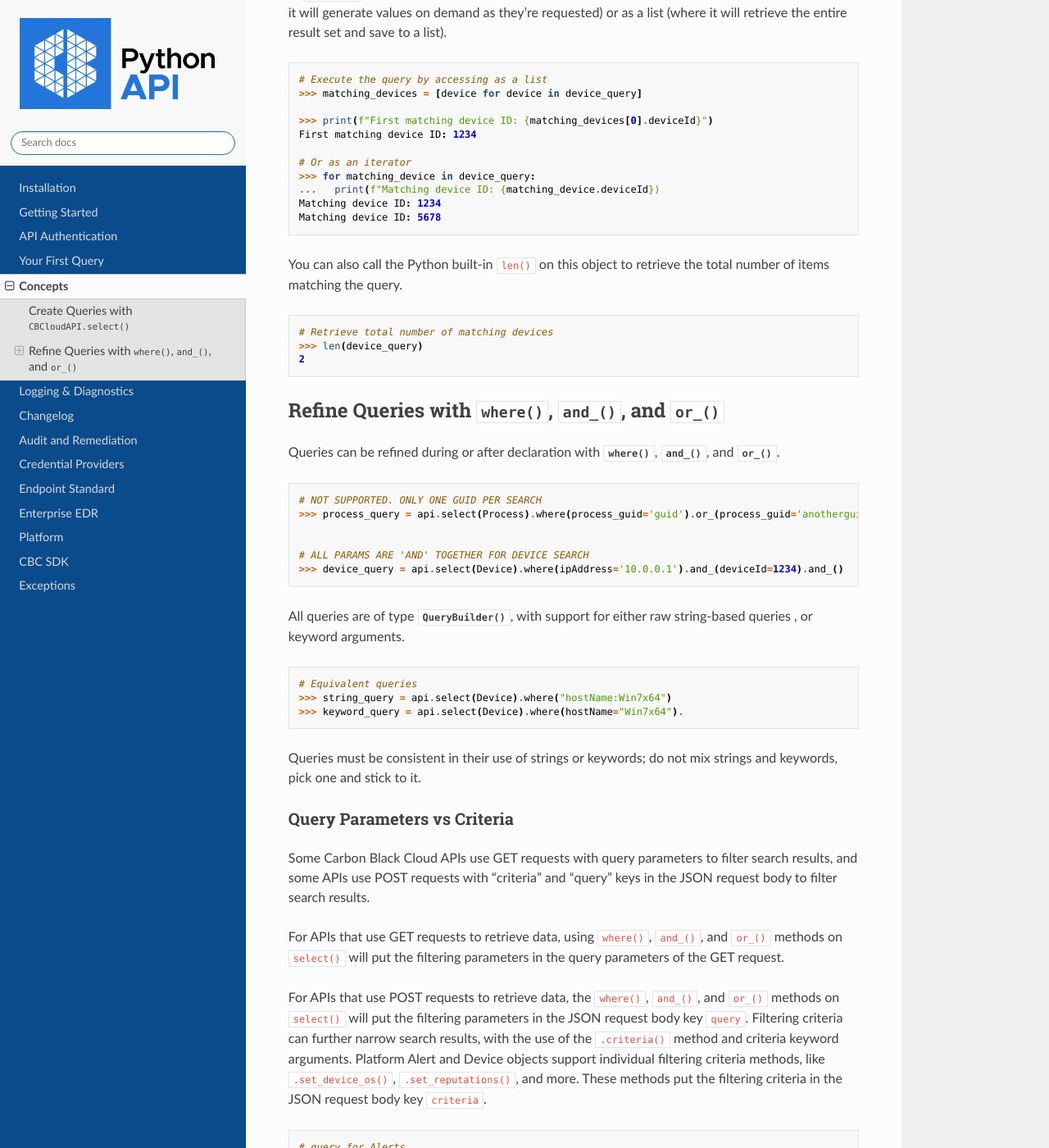
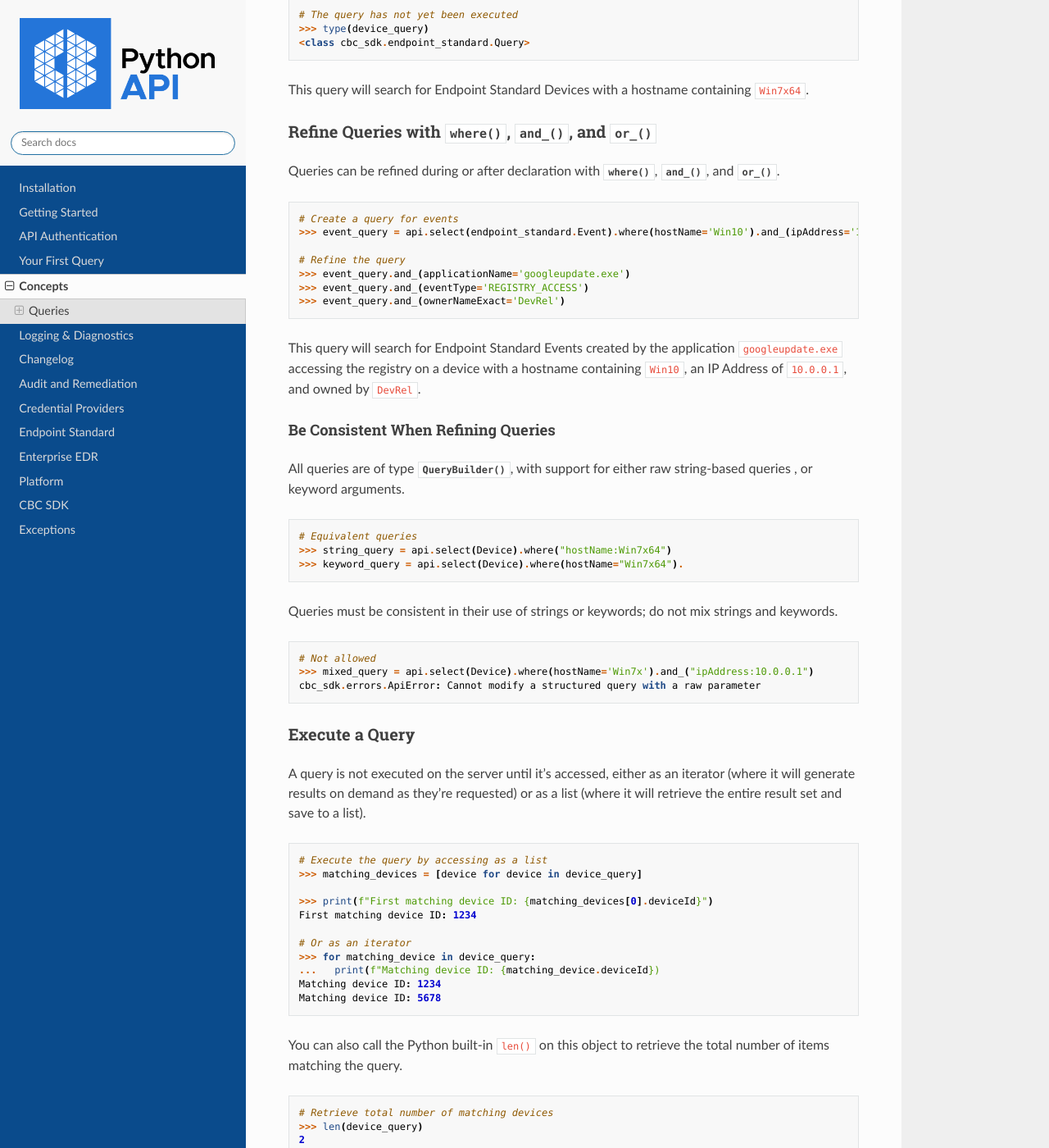
Before and after one commit to carbonblack/carbon-black-cloud-sdk-python, a Sphinx documentation site: the page built from docs/concepts.rst, in a window 1280 px wide and 1400 px high, scrolled down 561 px. Shown: the whole window at 82% size. Built offline with Sphinx 7.4.7 and the Read the Docs theme 2.0.0, drawn with Linux system fonts in a browser that asks for light colours; some of the changed text lies outside the part shown.

Commit message:
clarifying models with support for criteria vs params

```diff
--- a/docs/concepts.rst
+++ b/docs/concepts.rst
@@ -1,28 +1,82 @@
 Concepts
 ================================
 
+Queries
+----------------------------------------
+
+Generally, to retrieve information from your Carbon Black Cloud instance you will:
+
+1. `Create a Query <#create-queries-with-cbcloudapi-select>`_
+2. `Refine the Query <#refine-queries-with-where-and-and-or>`_
+3. `Execute the Query <#execute-a-query>`_
+
 Create Queries with :func:`CBCloudAPI.select() <cbc_sdk.connection.BaseAPI.select>`
------------------------------------------------------------------------------------
+^^^^^^^^^^^^^^^^^^^^^^^^^^^^^^^^^^^^^^^^^^^^^^^^^^^^^^^^^^^^^^^^^^^^^^^^^^^^^^^^^^^
 
 Data is retrieved from the Carbon Black Cloud with :func:`CBCloudAPI.select() <cbc_sdk.connection.BaseAPI.select>` statements.
-A ``select()`` statement creates a ``query``, which can be further refined with parameters or criteria, and then executed.
+A ``select()`` statement creates a ``query``, which can be further `refined with parameters or criteria <#refine-queries-with-where-and-and-or>`_, and then `executed <#refine-queries-with-where-and-and-or>`_.
 
 ::
 
   # Create a query for devices
-  >>> device_query = api.select(Device).where('deviceHostName:Win7x64')
-
-  # Refine the query further
-  >>> device_query = device_query.and_('ipAddress:10.0.0.1')
+  >>> device_query = api.select(endpoint_standard.Device).where('hostName:Win7x64')
 
   # The query has not yet been executed
   >>> type(device_query)
-  <class cbc_sdk.endpoint_standard.DeviceSearchQuery>
+  <class cbc_sdk.endpoint_standard.Query>
 
-This query will search for devices with a hostname containing ``Win7x64``, and a reported
-IP address of ``10.0.0.1``. The query is not executed on the server until it's accessed, either as an iterator (where it will generate values on demand
-as they're requested) or as a list (where it will retrieve the entire result set
-and save to a list).
+This query will search for Endpoint Standard Devices with a hostname containing ``Win7x64``.
+
+
+Refine Queries with :func:`where() <cbc_sdk.base.QueryBuilder.where>`, :func:`and_() <cbc_sdk.base.QueryBuilder.and_>`, and :func:`or_() <cbc_sdk.base.QueryBuilder.or_>`
+^^^^^^^^^^^^^^^^^^^^^^^^^^^^^^^^^^^^^^^^^^^^^^^^^^^^^^^^^^^^^^^^^^^^^^^^^^^^^^^^^^^^^^^^^^^^^^^^^^^^^^^^^^^^^^^^^^^^^^^^^^^^^^^^^^^^^^^^^^^^^^^^^^^^^^^^^^^^^^^^^^^^^^^^^
+
+Queries can be refined during or after declaration with
+:func:`where() <cbc_sdk.base.QueryBuilder.where>`,
+:func:`and_() <cbc_sdk.base.QueryBuilder.and_>`, and
+:func:`or_() <cbc_sdk.base.QueryBuilder.or_>`.
+
+::
+
+  # Create a query for events
+  >>> event_query = api.select(endpoint_standard.Event).where(hostName='Win10').and_(ipAddress='10.0.0.1')
+
+  # Refine the query
+  >>> event_query.and_(applicationName='googleupdate.exe')
+  >>> event_query.and_(eventType='REGISTRY_ACCESS')
+  >>> event_query.and_(ownerNameExact='DevRel')
+
+This query will search for Endpoint Standard Events created by the application
+``googleupdate.exe`` accessing the registry on a device with a hostname containing
+``Win10``, an IP Address of ``10.0.0.1``, and owned by ``DevRel``.
+
+Be Consistent When Refining Queries
+"""""""""""""""""""""""""""""""""""
+
+All queries are of type :meth:`QueryBuilder() <cbc_sdk.base.QueryBuilder>`, with support for either
+raw string-based queries , or keyword arguments.
+
+::
+
+  # Equivalent queries
+  >>> string_query = api.select(Device).where("hostName:Win7x64")
+  >>> keyword_query = api.select(Device).where(hostName="Win7x64").
+
+Queries must be
+consistent in their use of strings or keywords; do not mix strings and keywords.
+
+::
+
+  # Not allowed
+  >>> mixed_query = api.select(Device).where(hostName='Win7x').and_("ipAddress:10.0.0.1")
+  cbc_sdk.errors.ApiError: Cannot modify a structured query with a raw parameter
+
+Execute a Query
+^^^^^^^^^^^^^^^
+
+A query is not executed on the server until it's accessed, either as an iterator
+(where it will generate results on demand as they're requested) or as a list
+(where it will retrieve the entire result set and save to a list).
 
 ::
 
@@ -47,62 +101,75 @@
   >>> len(device_query)
   2
 
-Refine Queries with :func:`where() <cbc_sdk.base.QueryBuilder.where>`, :func:`and_() <cbc_sdk.base.QueryBuilder.and_>`, and :func:`or_() <cbc_sdk.base.QueryBuilder.or_>`
--------------------------------------------------------------------------------------------------------------------------------------------------------------------------
+Query Parameters vs Criteria
+^^^^^^^^^^^^^^^^^^^^^^^^^^^^
 
-Queries can be refined during or after declaration with
+For queries, some Carbon Black Cloud APIs use ``GET`` requests with parameters,
+and some use ``POST`` requests with criteria.
+
+Parameters
+""""""""""
+
+Parameters modify a query. When modifying a query with
 :func:`where() <cbc_sdk.base.QueryBuilder.where>`,
 :func:`and_() <cbc_sdk.base.QueryBuilder.and_>`, and
-:func:`or_() <cbc_sdk.base.QueryBuilder.or_>`.
+:func:`or_() <cbc_sdk.base.QueryBuilder.or_>`, those modifications become query
+parameters when sent to Carbon Black Cloud.
 
 ::
 
-  # NOT SUPPORTED. ONLY ONE GUID PER SEARCH
-  >>> process_query = api.select(Process).where(process_guid='guid').or_(process_guid='anotherguid')
+  >>> device_query = api.select(endpoint_standard.Device).where(hostName='Win7').and_(ipAddress='10.0.0.1')
 
+Executing this query results in an API call similar to ``GET /integrationServices/v3/device?hostName='Win7'&ipAddress='10.0.0.1'``
 
-  # ALL PARAMS ARE 'AND' TOGETHER FOR DEVICE SEARCH
-  >>> device_query = api.select(Device).where(ipAddress='10.0.0.1').and_(deviceId=1234).and_()
+Criteria
+""""""""
 
-All queries are of type :meth:`QueryBuilder() <cbc_sdk.base.QueryBuilder>`, with support for either
-raw string-based queries , or keyword arguments.
+Criteria also modify a query, and can be used with our without parameters.
+When using CBC SDK, there are API-specific methods you can use to add criteria to queries.
 
 ::
 
-  # Equivalent queries
-  >>> string_query = api.select(Device).where("hostName:Win7x64")
-  >>> keyword_query = api.select(Device).where(hostName="Win7x64").
+  # Create a query for alerts
+  >>> alert_query = api.select(cbc_sdk.Platform.Alert)
 
-Queries must be
-consistent in their use of strings or keywords; do not mix strings and keywords,
-pick one and stick to it.
+  # Refine the query with parameters
+  >>> alert_query.where(alert_severity=9).or_(alert_severity=10)
 
-Query Parameters vs Criteria
-^^^^^^^^^^^^^^^^^^^^^^^^^^^^
+  # Refine the query with criteria
+  >>> alert_query.set_device_os(["MAC"]).set_device_os_versions(["10.14.6"])
 
-Some Carbon Black Cloud APIs use GET requests with query parameters to filter search results,
-and some APIs use POST requests with "criteria" and "query" keys in the JSON request body
-to filter search results.
 
-For APIs that use GET requests to retrieve data, using ``where()``, ``and_()``,
-and ``or_()`` methods on ``select()`` will put the filtering parameters in
-the query parameters of the GET request.
+Executing this query results in an API call to ``POST /appservices/v6/orgs/{org_key}/alerts/_search``
+with this JSON Request Body:
 
-For APIs that use POST requests to retrieve data, the ``where()``, ``and_()``,
-and ``or_()`` methods on ``select()`` will put the filtering parameters in
-the JSON request body key ``query``. Filtering criteria can further narrow search
-results, with the use of the ``.criteria()`` method and criteria keyword arguments.
-Platform Alert and Device objects support individual filtering criteria methods,
-like ``.set_device_os()``, ``.set_reputations()``, and more. These methods put
-the filtering criteria in the JSON request body key ``criteria``.
+.. code-block:: json
 
-::
+  {
+    "query": "alert_severity:9 OR alert_severity:10",
+    "criteria": {
+      "device_os": ["MAC"],
+      "device_os_version": ["10.14.6"]
+    }
+  }
 
-  # query for Alerts
-  >>> alerts = api.select(Alert).set_device_os(["MAC"]).set_device_os_versions(["10.14.6"])\
-  ...                           .set_reputations(["COMPANY_BLACK_LIST"])
+The query parameters are sent in ``"query"``, and the criteria are sent in ``"criteria"``.
 
-**APIs/Models with support for criteria:**
+Modules with Support for Criteria
+"""""""""""""""""""""""""""""""""
+
+:mod:`cbc_sdk.audit_remediation.base.RunQuery`
+  - :meth:`cbc_sdk.audit_remediation.base.RunQuery.device_ids`
+  - :meth:`cbc_sdk.audit_remediation.base.RunQuery.device_types`
+  - :meth:`cbc_sdk.audit_remediation.base.RunQuery.policy_id`
+
+:mod:`cbc_sdk.audit_remediation.base.ResultQuery`
+  - :meth:`cbc_sdk.audit_remediation.base.ResultQuery.criteria`
+    - See `Get Query Run Results <https://developer.carbonblack.com/reference/carbon-black-cloud/cb-liveops/latest/livequery-api/#get-query-run-results>`_
+    for supported criteria.
+
+
+
 
 Audit and Remediation
 ^^^^^^^^^^^^^^^^^^^^^
```
